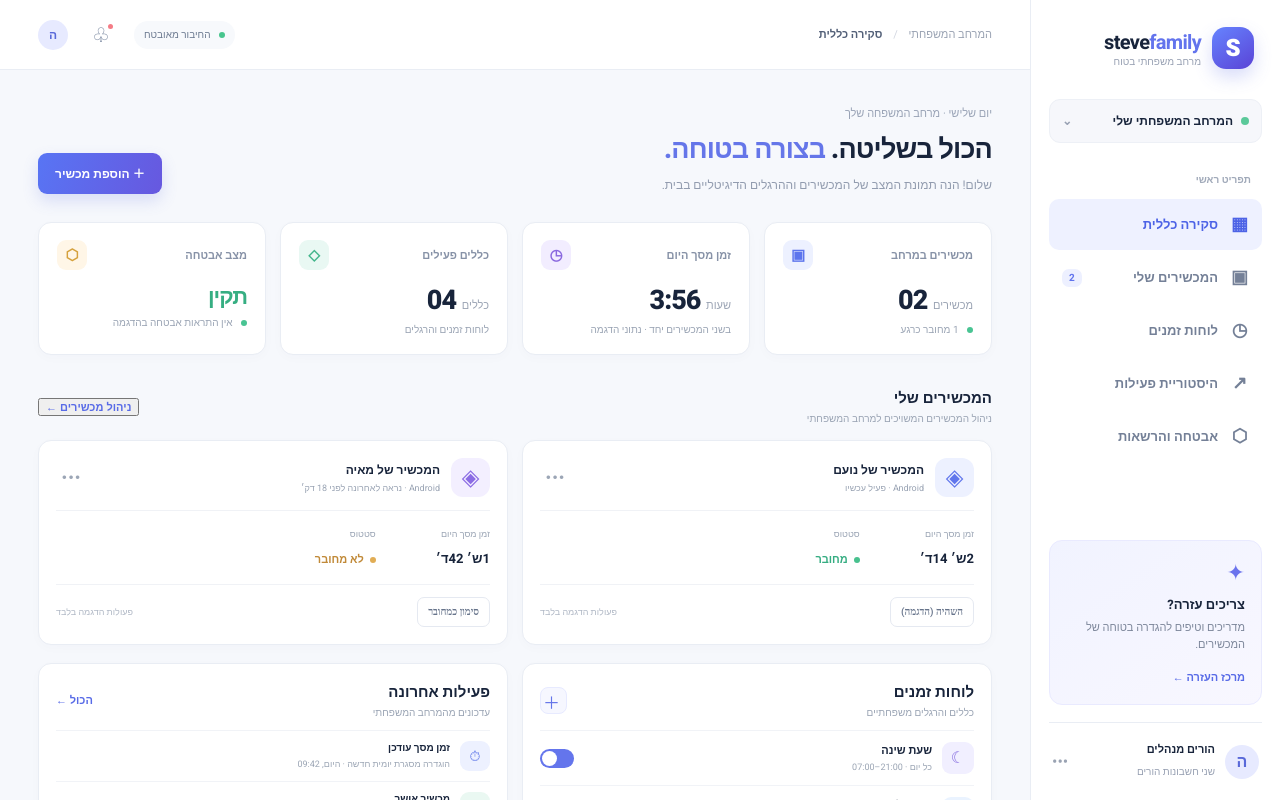
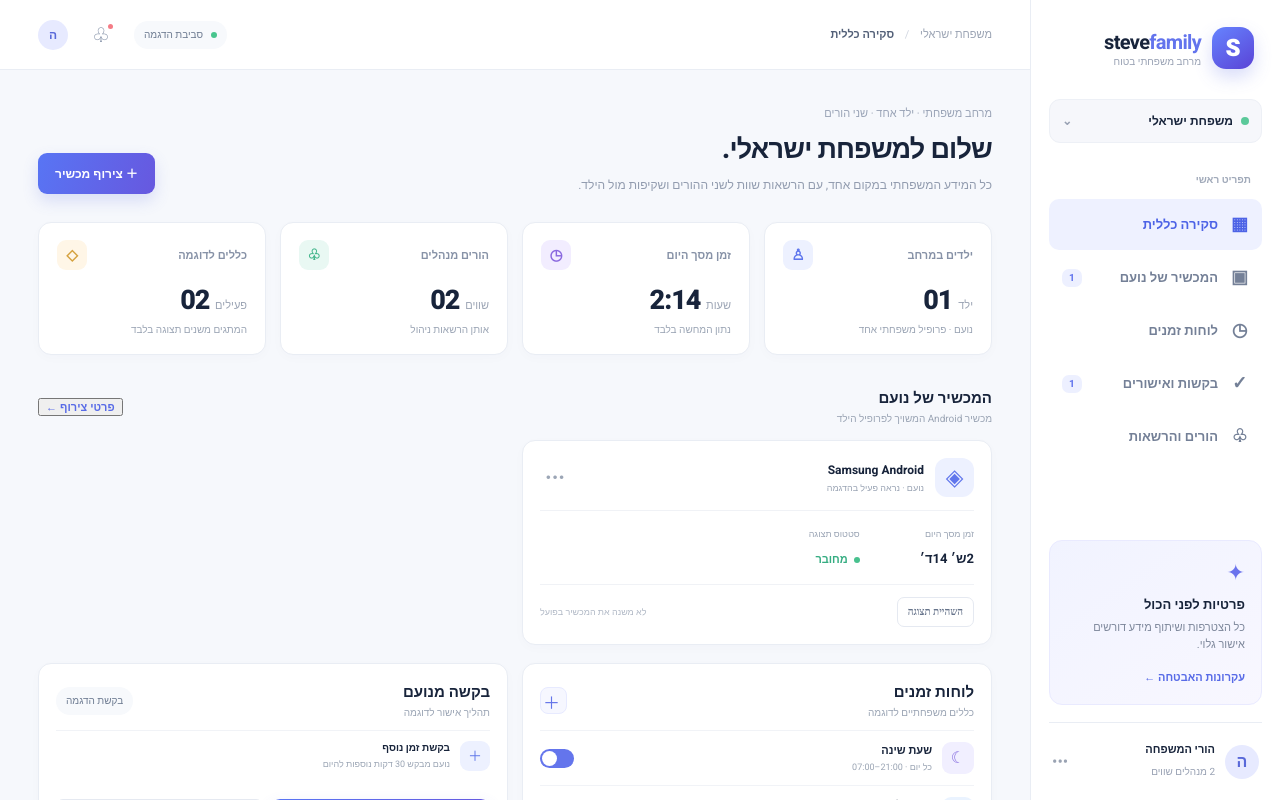
Before and after one commit to hhh055233/farcontrol, a Next.js app: page / in a window 1280 px wide. Shown: the top 800 px of the page. Built offline with nearby package versions, Linux system fonts and the light colour scheme.

Commit message:
Build single-family interactive Steve Family prototype

```diff
--- a/app/page.tsx
+++ b/app/page.tsx
@@ -6,13 +6,12 @@ type Device = { id: number; name: string; type: string; status: string; lastSeen
 
 const initialDevices: Device[] = [
   { id: 1, name: "המכשיר של נועם", type: "Android", status: "מחובר", lastSeen: "פעיל עכשיו", usage: "2ש׳ 14ד׳", color: "blue" },
-  { id: 2, name: "המכשיר של מאיה", type: "Android", status: "לא מחובר", lastSeen: "נראה לאחרונה לפני 18 דק׳", usage: "1ש׳ 42ד׳", color: "violet" },
 ];
 
-const activities = [
-  { icon: "⏱", title: "זמן מסך עודכן", detail: "הוגדרה מסגרת יומית חדשה · היום, 09:42", tone: "blue" },
-  { icon: "✓", title: "מכשיר אושר", detail: "המכשיר של נועם אושר על ידי ההורה · אתמול", tone: "green" },
-  { icon: "◷", title: "לוח זמנים הופעל", detail: "מצב שעת שינה · אתמול, 21:00", tone: "violet" },
+const initialActivities = [
+  { icon: "⏱", title: "זמן מסך עודכן", detail: "המסגרת היומית נבדקה · היום, 09:42", tone: "blue" },
+  { icon: "✓", title: "מכשיר צורף למשפחה", detail: "המכשיר של נועם · אתמול", tone: "green" },
+  { icon: "◷", title: "לוח שעת שינה הופעל", detail: "כל יום · 21:00", tone: "violet" },
 ];
 
 export default function Home() {
@@ -22,57 +21,68 @@ export default function Home() {
   const [showPair, setShowPair] = useState(false);
   const [pairCode, setPairCode] = useState("");
   const [toast, setToast] = useState("");
+  const [requestStatus, setRequestStatus] = useState<"pending" | "approved" | "denied">("pending");
+
+  function notify(message: string) {
+    setToast(message);
+    window.setTimeout(() => setToast(""), 2400);
+  }
 
   function createDemoCode() {
     setPairCode(String(Math.floor(100000 + Math.random() * 900000)));
   }
+
   function toggleDevice(id: number) {
     setDevices(current => current.map(d => d.id === id ? { ...d, status: d.status === "מחובר" ? "מושהה" : "מחובר" } : d));
-    setToast("עודכן בתצוגת ההדגמה בלבד");
-    window.setTimeout(() => setToast(""), 2600);
+    notify("הסטטוס השתנה בתצוגת ההדגמה בלבד");
   }
 
   return (
     <main className="shell">
       <aside className="sidebar">
         <div className="brand"><div className="brand-mark">S</div><div><strong>steve<span>family</span></strong><small>מרחב משפחתי בטוח</small></div></div>
-        <div className="workspace"><span className="workspace-dot" /> המרחב המשפחתי שלי <span className="chevron">⌄</span></div>
+        <div className="workspace"><span className="workspace-dot" /> משפחת ישראלי <span className="chevron">⌄</span></div>
         <div className="nav-label">תפריט ראשי</div>
         <nav>
           <a className="nav-item active" href="#overview"><span>▦</span> סקירה כללית</a>
-          <a className="nav-item" href="#devices"><span>▣</span> המכשירים שלי <b>2</b></a>
+          <a className="nav-item" href="#devices"><span>▣</span> המכשיר של נועם <b>1</b></a>
           <a className="nav-item" href="#schedules"><span>◷</span> לוחות זמנים</a>
-          <a className="nav-item" href="#activity"><span>↗</span> היסטוריית פעילות</a>
-          <a className="nav-item" href="#security"><span>⬡</span> אבטחה והרשאות</a>
+          <a className="nav-item" href="#requests"><span>✓</span> בקשות ואישורים <b>1</b></a>
+          <a className="nav-item" href="#parents"><span>♧</span> הורים והרשאות</a>
         </nav>
-        <div className="sidebar-bottom"><div className="help-card"><div className="help-icon">✦</div><strong>צריכים עזרה?</strong><p>מדריכים וטיפים להגדרה בטוחה של המכשירים.</p><a href="#security">מרכז העזרה ←</a></div><div className="profile"><div className="avatar">ה</div><div><strong>הורים מנהלים</strong><small>שני חשבונות הורים</small></div><span className="dots">•••</span></div></div>
+        <div className="sidebar-bottom"><div className="help-card"><div className="help-icon">✦</div><strong>פרטיות לפני הכול</strong><p>כל הצטרפות ושיתוף מידע דורשים אישור גלוי.</p><a href="#security">עקרונות האבטחה ←</a></div><div className="profile"><div className="avatar">ה</div><div><strong>הורי המשפחה</strong><small>2 מנהלים שווים</small></div><span className="dots">•••</span></div></div>
       </aside>
 
       <section className="content" id="overview">
-        <header className="topbar"><div className="crumb">המרחב המשפחתי <span>/</span> <b>סקירה כללית</b></div><div className="top-actions"><span className="secure-pill"><i /> החיבור מאובטח</span><button className="icon-btn" aria-label="התראות">♧<em /></button><div className="top-avatar">ה</div></div></header>
+        <header className="topbar"><div className="crumb">משפחת ישראלי <span>/</span> <b>סקירה כללית</b></div><div className="top-actions"><span className="secure-pill"><i /> סביבת הדגמה</span><button className="icon-btn" aria-label="התראות">♧<em /></button><div className="top-avatar">ה</div></div></header>
         <div className="page-wrap">
-          <section className="welcome-row"><div><div className="eyebrow">יום שלישי · מרחב המשפחה שלך</div><h1>הכול בשליטה. <span>בצורה בטוחה.</span></h1><p className="subhead">שלום! הנה תמונת המצב של המכשירים וההרגלים הדיגיטליים בבית.</p></div><button className="primary-btn" onClick={() => { setShowPair(true); setPairCode(""); }}>＋ הוספת מכשיר</button></section>
+          <section className="welcome-row"><div><div className="eyebrow">מרחב משפחתי · ילד אחד · שני הורים</div><h1>שלום למשפחת ישראלי.</h1><p className="subhead">כל המידע המשפחתי במקום אחד, עם הרשאות שוות לשני ההורים ושקיפות מול הילד.</p></div><button className="primary-btn" onClick={() => { setShowPair(true); setPairCode(""); }}>＋ צירוף מכשיר</button></section>
 
           <section className="stats-grid">
-            <article className="stat-card"><div className="stat-top"><span>מכשירים במרחב</span><span className="stat-icon blue-bg">▣</span></div><div className="stat-number">02 <small>מכשירים</small></div><div className="stat-foot"><span className="tiny-dot green-dot" /> 1 מחובר כרגע</div></article>
-            <article className="stat-card"><div className="stat-top"><span>זמן מסך היום</span><span className="stat-icon purple-bg">◷</span></div><div className="stat-number">3:56 <small>שעות</small></div><div className="stat-foot">בשני המכשירים יחד · נתוני הדגמה</div></article>
-            <article className="stat-card"><div className="stat-top"><span>כללים פעילים</span><span className="stat-icon mint-bg">◇</span></div><div className="stat-number">04 <small>כללים</small></div><div className="stat-foot">לוחות זמנים והרגלים</div></article>
-            <article className="stat-card"><div className="stat-top"><span>מצב אבטחה</span><span className="stat-icon gold-bg">⬡</span></div><div className="stat-number status-good">תקין</div><div className="stat-foot"><span className="tiny-dot green-dot" /> אין התראות אבטחה בהדגמה</div></article>
+            <article className="stat-card"><div className="stat-top"><span>ילדים במרחב</span><span className="stat-icon blue-bg">♙</span></div><div className="stat-number">01 <small>ילד</small></div><div className="stat-foot">נועם · פרופיל משפחתי אחד</div></article>
+            <article className="stat-card"><div className="stat-top"><span>זמן מסך היום</span><span className="stat-icon purple-bg">◷</span></div><div className="stat-number">2:14 <small>שעות</small></div><div className="stat-foot">נתון המחשה בלבד</div></article>
+            <article className="stat-card"><div className="stat-top"><span>הורים מנהלים</span><span className="stat-icon mint-bg">♧</span></div><div className="stat-number">02 <small>שווים</small></div><div className="stat-foot">אותן הרשאות ניהול</div></article>
+            <article className="stat-card"><div className="stat-top"><span>כללים לדוגמה</span><span className="stat-icon gold-bg">◇</span></div><div className="stat-number">02 <small>פעילים</small></div><div className="stat-foot">המתגים משנים תצוגה בלבד</div></article>
           </section>
 
-          <section className="section-block" id="devices"><div className="section-heading"><div><h2>המכשירים שלי</h2><p>ניהול המכשירים המשויכים למרחב המשפחתי</p></div><button className="text-btn" onClick={() => setShowPair(true)}>ניהול מכשירים ←</button></div>
-            <div className="device-grid">{devices.map(device => <article className="device-card" key={device.id}><div className="device-head"><div className={`device-icon ${device.color}`}>{device.type === "Android" ? "◈" : "▯"}</div><div className="device-title"><strong>{device.name}</strong><small>{device.type} · {device.lastSeen}</small></div><button className="more-btn" aria-label="אפשרויות">•••</button></div><div className="device-data"><div><small>זמן מסך היום</small><strong>{device.usage}</strong></div><div><small>סטטוס</small><strong className={device.status === "מחובר" ? "connected" : "paused"}><i />{device.status}</strong></div></div><div className="device-actions"><button className="outline-btn" onClick={() => toggleDevice(device.id)}>{device.status === "מחובר" ? "השהיה (הדגמה)" : "סימון כמחובר"}</button><span className="device-note">פעולות הדגמה בלבד</span></div></article>)}</div>
+          <section className="section-block" id="devices"><div className="section-heading"><div><h2>המכשיר של נועם</h2><p>מכשיר Android המשויך לפרופיל הילד</p></div><button className="text-btn" onClick={() => setShowPair(true)}>פרטי צירוף ←</button></div>
+            <div className="device-grid"><article className="device-card"><div className="device-head"><div className="device-icon blue">◈</div><div className="device-title"><strong>Samsung Android</strong><small>נועם · נראה פעיל בהדגמה</small></div><button className="more-btn" aria-label="אפשרויות">•••</button></div><div className="device-data"><div><small>זמן מסך היום</small><strong>2ש׳ 14ד׳</strong></div><div><small>סטטוס תצוגה</small><strong className={devices[0].status === "מחובר" ? "connected" : "paused"}><i />{devices[0].status}</strong></div></div><div className="device-actions"><button className="outline-btn" onClick={() => toggleDevice(1)}>{devices[0].status === "מחובר" ? "השהיית תצוגה" : "סימון כמחובר"}</button><span className="device-note">לא משנה את המכשיר בפועל</span></div></article></div>
           </section>
 
-          <section className="lower-grid"><div className="panel" id="schedules"><div className="section-heading compact"><div><h2>לוחות זמנים</h2><p>כללים והרגלים משפחתיים</p></div><button className="plus-btn" aria-label="הוסף לוח זמנים">＋</button></div><div className="schedule-row"><div className="schedule-symbol bedtime">☾</div><div className="schedule-info"><strong>שעת שינה</strong><small>כל יום · 21:00–07:00</small></div><button className={`switch ${bedtime ? "on" : ""}`} onClick={() => setBedtime(!bedtime)} aria-label="הפעלת שעת שינה"><i /></button></div><div className="schedule-row"><div className="schedule-symbol school">▤</div><div className="schedule-info"><strong>שעות לימודים</strong><small>א׳–ה׳ · 08:00–13:30</small></div><button className={`switch ${school ? "on" : ""}`} onClick={() => setSchool(!school)} aria-label="הפעלת שעות לימודים"><i /></button></div><div className="schedule-foot">שינוי המתגים נשמר בתצוגה המקומית בלבד.</div></div>
-            <div className="panel" id="activity"><div className="section-heading compact"><div><h2>פעילות אחרונה</h2><p>עדכונים מהמרחב המשפחתי</p></div><a className="text-btn" href="#activity">הכול ←</a></div><div className="activity-list">{activities.map((item, index) => <div className="activity-row" key={index}><div className={`activity-icon ${item.tone}`}>{item.icon}</div><div><strong>{item.title}</strong><small>{item.detail}</small></div></div>)}</div></div></section>
+          <section className="lower-grid">
+            <div className="panel" id="schedules"><div className="section-heading compact"><div><h2>לוחות זמנים</h2><p>כללים משפחתיים לדוגמה</p></div><button className="plus-btn" onClick={() => notify("יצירת לוח זמנים תתווסף בגרסה הבאה")} aria-label="הוסף לוח זמנים">＋</button></div><div className="schedule-row"><div className="schedule-symbol bedtime">☾</div><div className="schedule-info"><strong>שעת שינה</strong><small>כל יום · 21:00–07:00</small></div><button className={`switch ${bedtime ? "on" : ""}`} onClick={() => { setBedtime(!bedtime); notify("המתג עודכן בהדגמה בלבד"); }} aria-label="הפעלת שעת שינה"><i /></button></div><div className="schedule-row"><div className="schedule-symbol school">▤</div><div className="schedule-info"><strong>שעות לימודים</strong><small>א׳–ה׳ · 08:00–13:30</small></div><button className={`switch ${school ? "on" : ""}`} onClick={() => { setSchool(!school); notify("המתג עודכן בהדגמה בלבד"); }} aria-label="הפעלת שעות לימודים"><i /></button></div><div className="schedule-foot">המתגים משנים את התצוגה בלבד. עדיין אין אכיפה במכשיר.</div></div>
 
-          <section className="security-banner" id="security"><div className="security-symbol">⬡</div><div><strong>פרטיות ובטיחות לפני הכול</strong><p>כל מכשיר מצטרף רק לאחר אישור מפורש. הרשאות ופעולות יהיו גלויות וניתנות לבדיקה.</p></div><a href="#security">עקרונות האבטחה ←</a></section>
-          <footer>Steve Family <span>·</span> סביבת אבטיפוס ראשונית · עדיין לא מחובר למכשירים אמיתיים</footer>
+            <div className="panel" id="requests"><div className="section-heading compact"><div><h2>בקשה מנועם</h2><p>תהליך אישור לדוגמה</p></div><span className="secure-pill">בקשת הדגמה</span></div><div className="activity-row"><div className="activity-icon blue">＋</div><div><strong>בקשת זמן נוסף</strong><small>נועם מבקש 30 דקות נוספות להיום</small></div></div>{requestStatus === "pending" ? <div style={{ display: "flex", gap: 8, marginTop: 18 }}><button className="primary-btn" style={{ flex: 1 }} onClick={() => { setRequestStatus("approved"); notify("הבקשה אושרה בתצוגת ההדגמה"); }}>אישור</button><button className="outline-btn" style={{ flex: 1 }} onClick={() => { setRequestStatus("denied"); notify("הבקשה נדחתה בתצוגת ההדגמה"); }}>דחייה</button></div> : <div className="schedule-foot" style={{ marginTop: 16 }}>סטטוס הבקשה: {requestStatus === "approved" ? "אושרה" : "נדחתה"} · ניתן לרענן כדי לאפס את ההדגמה</div>}</div>
+          </section>
+
+          <section className="panel" id="parents" style={{ marginTop: 20 }}><div className="section-heading compact"><div><h2>הורים והרשאות</h2><p>לשני ההורים אותן הרשאות ניהול</p></div><span className="secure-pill">2 מנהלים</span></div><div className="device-grid"><article className="device-card"><div className="device-head"><div className="top-avatar">א</div><div className="device-title"><strong>הורה א׳</strong><small>מנהל משפחה · הרשאות מלאות</small></div><span className="connected">פעיל</span></div></article><article className="device-card"><div className="device-head"><div className="top-avatar">ב</div><div className="device-title"><strong>הורה ב׳</strong><small>מנהל משפחה · הרשאות מלאות</small></div><span className="connected">פעיל</span></div></article></div><div className="schedule-foot">באבטיפוס שני החשבונות מוצגים כשווים. הזמנות והתחברות אמיתיות יתווספו לאחר חיבור מערכת משתמשים.</div></section>
+
+          <section className="security-banner" id="security"><div className="security-symbol">⬡</div><div><strong>פרטיות ובטיחות לפני הכול</strong><p>אין מעקב נסתר. צירוף מכשיר ושיתוף מידע ידרשו אישור והרשאות ברורות.</p></div><a href="#security">עקרונות האבטחה ←</a></section>
+          <footer>Steve Family <span>·</span> אבטיפוס למשפחה אחת · נתוני המחשה בלבד · ללא שליטה אמיתית במכשירים</footer>
         </div>
       </section>
 
-      {showPair && <div className="modal-backdrop" onClick={() => setShowPair(false)}><div className="modal" onClick={e => e.stopPropagation()}><button className="modal-close" onClick={() => setShowPair(false)}>×</button><div className="modal-mark">＋</div><h2>הוספת מכשיר למרחב</h2><p>השלב הבא יהיה התקנת Steve Family במכשיר ואישור החיבור מתוך המכשיר עצמו.</p>{pairCode ? <div className="pair-code"><small>קוד הדגמה בלבד — אינו מחבר מכשיר</small><strong>{pairCode}</strong></div> : <div className="pair-steps"><div><b>1</b><span>מתקינים את האפליקציה במכשיר</span></div><div><b>2</b><span>בעל המכשיר מאשר את השיוך</span></div><div><b>3</b><span>בוחרים הרשאות באופן שקוף</span></div></div>}<button className="primary-btn modal-action" onClick={createDemoCode}>{pairCode ? "יצירת קוד חדש" : "הצגת קוד הדגמה"}</button><small className="modal-disclaimer">החיבור האמיתי יתווסף לאחר פיתוח האפליקציות המקוריות ל־Android.</small></div></div>}
+      {showPair && <div className="modal-backdrop" onClick={() => setShowPair(false)}><div className="modal" onClick={e => e.stopPropagation()}><button className="modal-close" onClick={() => setShowPair(false)}>×</button><div className="modal-mark">＋</div><h2>צירוף מכשיר למשפחה</h2><p>בגרסה המלאה, מתקינים את אפליקציית הילד, מציגים את ההרשאות ומאשרים את החיבור מהמכשיר עצמו.</p>{pairCode ? <div className="pair-code"><small>קוד הדגמה בלבד — לא מחבר מכשיר</small><strong>{pairCode}</strong></div> : <div className="pair-steps"><div><b>1</b><span>התקנת אפליקציית Steve Family</span></div><div><b>2</b><span>אישור גלוי במכשיר הילד</span></div><div><b>3</b><span>בחירת הרשאות ושיתוף מידע</span></div></div>}<button className="primary-btn modal-action" onClick={createDemoCode}>{pairCode ? "יצירת קוד הדגמה חדש" : "הצגת קוד הדגמה"}</button><small className="modal-disclaimer">זהו קוד המחשה מקומי בלבד. צימוד מאובטח עדיין לא מחובר לשרת.</small></div></div>}
       {toast && <div className="toast">{toast}</div>}
     </main>
   );
```
